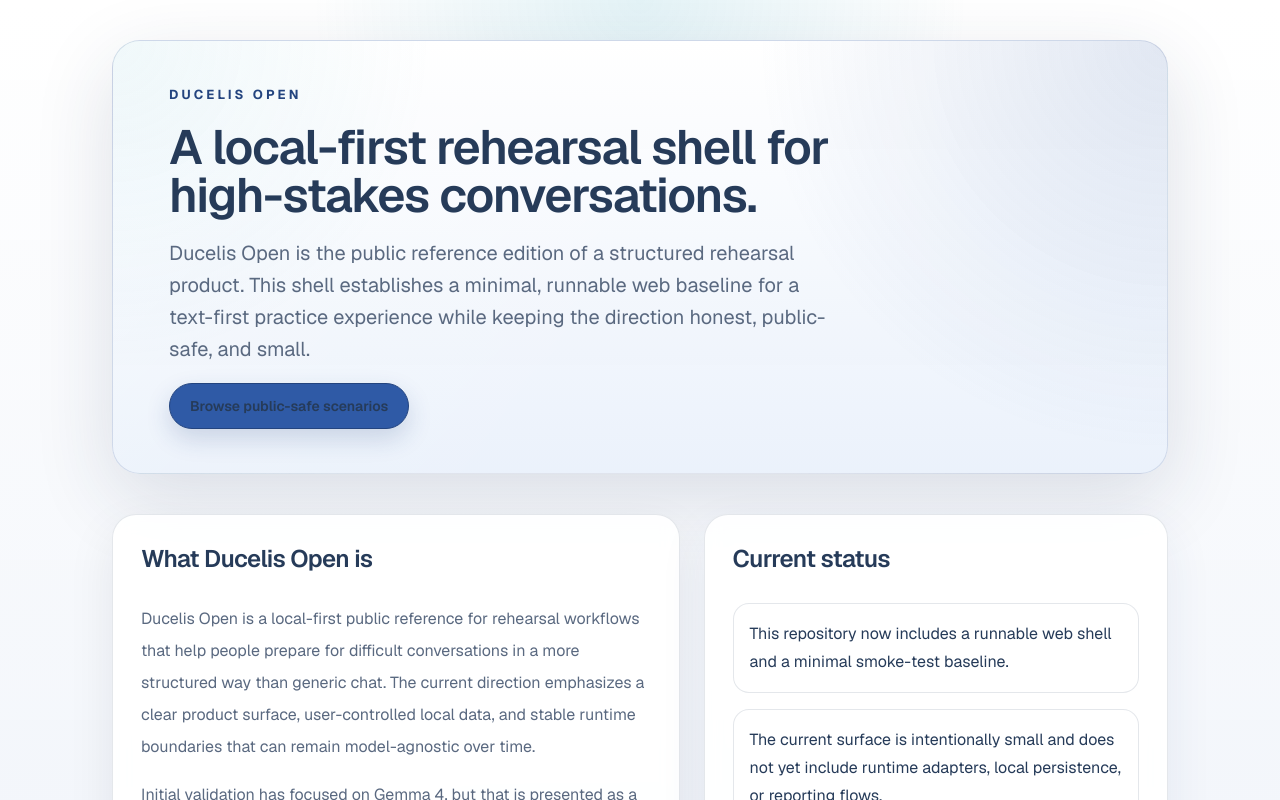
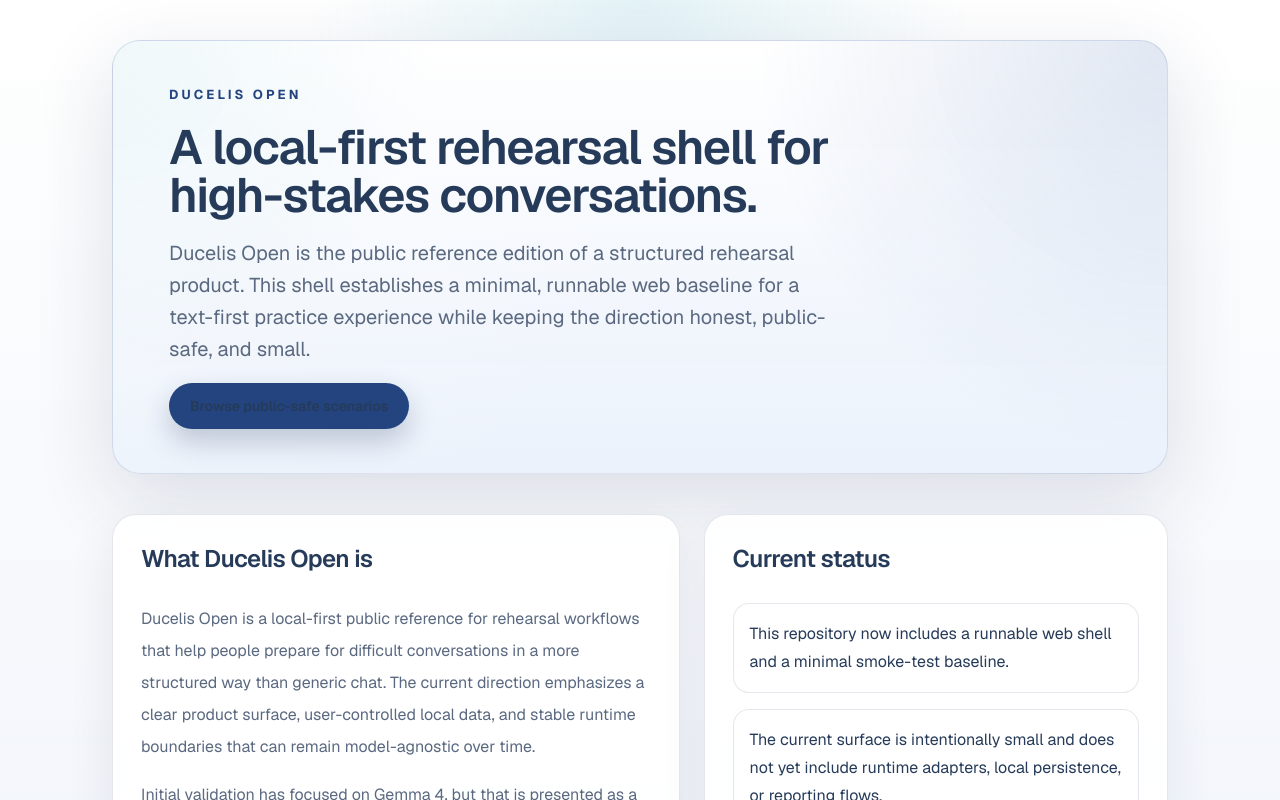
Before and after one commit to sofus-deng/ducelis-open, a Next.js app: page / in a window 1280 px wide. Shown: the top 800 px of the page. Built offline with nearby package versions, Linux system fonts and the light colour scheme.

Commit message:
fix(ui): improve button contrast and balance detail columns

```diff
--- a/app/scenarios/[id]/page.tsx
+++ b/app/scenarios/[id]/page.tsx
@@ -63,7 +63,7 @@ export default async function ScenarioDetailPage({
         </div>
       </section>
 
-      <section className="mt-8 grid gap-6 lg:grid-cols-[1.2fr_0.8fr]">
+      <section className="mt-8 grid gap-6 md:grid-cols-2">
         <Card as="article">
           <CardHeader>
             <CardTitle as="h2">Summary and context</CardTitle>
@@ -83,7 +83,7 @@ export default async function ScenarioDetailPage({
         </Card>
       </section>
 
-      <section className="mt-10 grid gap-6 lg:grid-cols-[1.1fr_0.9fr]">
+      <section className="mt-10 grid gap-6 md:grid-cols-2">
         <Card as="article">
           <CardHeader>
             <CardTitle as="h2">Success criteria</CardTitle>
--- a/components/ui/button.tsx
+++ b/components/ui/button.tsx
@@ -9,7 +9,7 @@ const buttonVariants = cva(
     variants: {
       variant: {
         primary:
-          "border border-[color:var(--accent-strong)] bg-accent px-5 py-3 text-white shadow-[0_10px_24px_rgba(35,68,127,0.18)] hover:-translate-y-px hover:bg-accent-strong hover:shadow-[0_14px_28px_rgba(35,68,127,0.22)]",
+          "border border-[color:rgba(35,68,127,0.88)] bg-accent-strong px-5 py-3 text-white shadow-[0_12px_28px_rgba(23,46,86,0.24)] hover:-translate-y-px hover:bg-[color:var(--foreground)] hover:shadow-[0_16px_34px_rgba(23,46,86,0.3)]",
         secondary:
           "border border-[color:var(--hero-border)] bg-white/72 px-4 py-2.5 text-foreground shadow-[0_12px_28px_rgba(35,68,127,0.08)] backdrop-blur-sm hover:-translate-y-px hover:border-[color:rgba(35,68,127,0.22)] hover:bg-white/90",
         outline:
```
